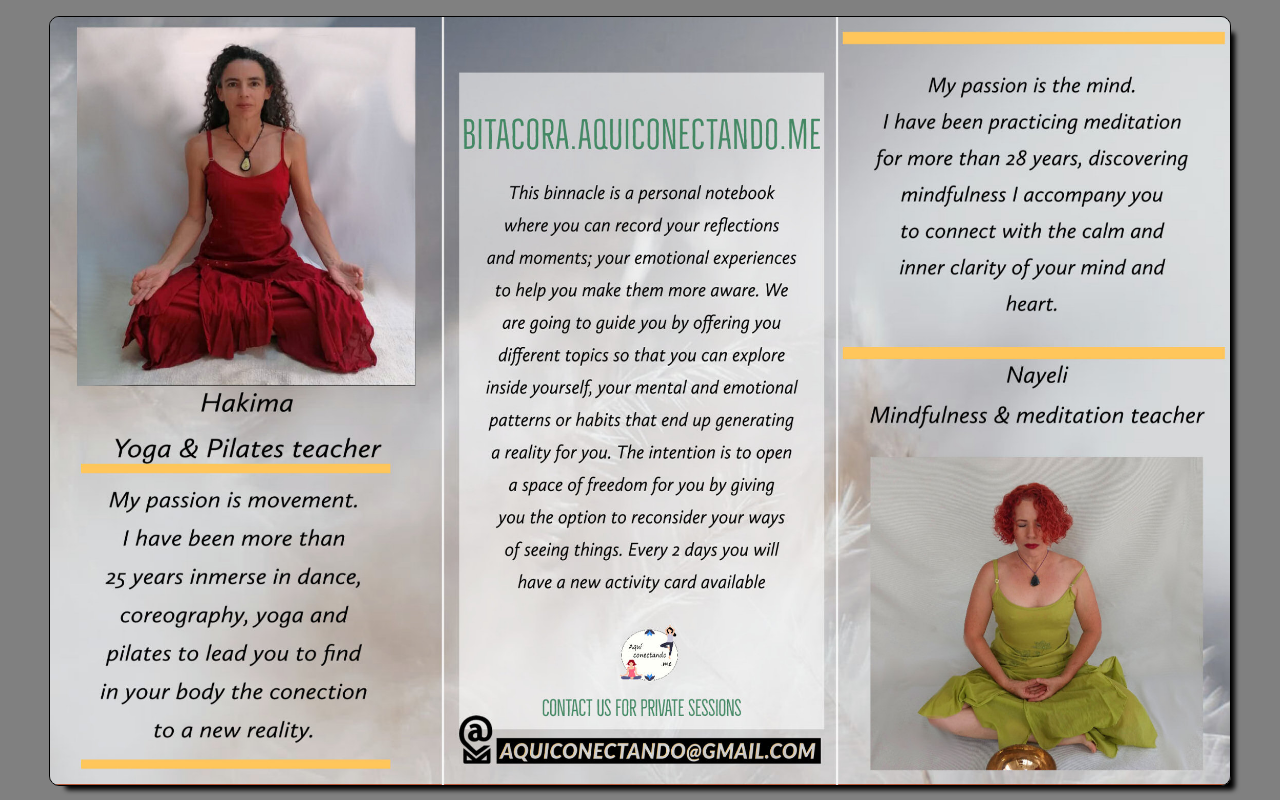
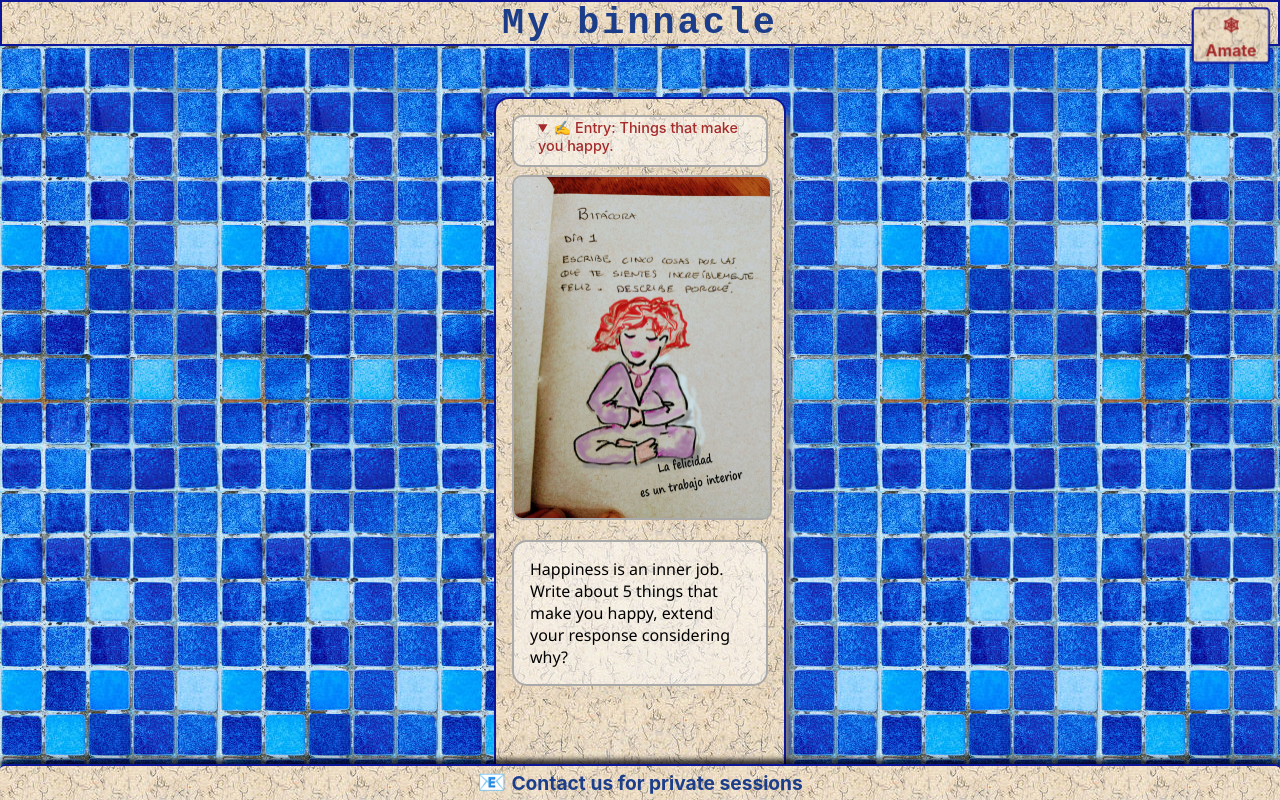
Before and after one commit to oscarnava/aquiconectandome, a React (Create React App) app: page / in a window 1280 px wide. Shown: the top 800 px of the page. Built offline with nearby package versions, Linux system fonts and the light colour scheme.

Commit message:
Remove time constraint

```diff
--- a/src/App.js
+++ b/src/App.js
@@ -6,9 +6,8 @@
 import CubeMenu from './components/cubeMenu';
 import './styles/app.sass';
 import Globals from './globals';
-import ComingSoon from './components/comingsoon';
 
-const { DEFAULT_LANGUAGE, DEBUG_MODE } = Globals;
+const { DEFAULT_LANGUAGE } = Globals;
 
 const themeOpts = {
   es: {
@@ -49,14 +48,7 @@
   }
 
   render() {
-    const today = Date.now();
-    const publish = new Date(2020, 8, 20, 0, 0, 0);
-    if (!DEBUG_MODE && today - publish < 0) {
-      return (<ComingSoon />);
-    }
-
     const { cards, theme } = this.state;
-    console.log({ state: this.state });
 
     return (
       <main className={`app ${theme}`}>
```
